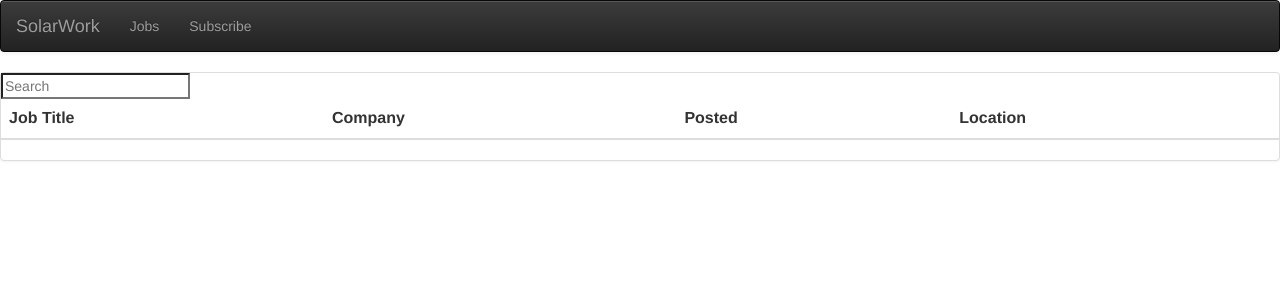
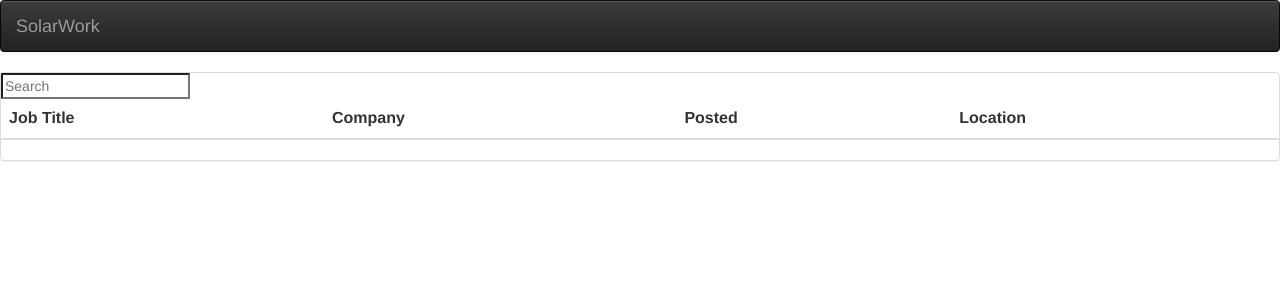
Before and after one commit to dhruvkar/solarwork, a Flask app: page / in a window 1280 px wide. Shown: the top 300 px of the page. Run offline with Flask 2, Linux system fonts and the light colour scheme; lists and menus that the app fills with data are empty; parts of the project's set-up code (start-up, migrations or seed data) failed here and were passed over; some libraries are stand-ins or nearby versions.

Commit message:
minor changes

```diff
--- a/solarwork/templates/base.html
+++ b/solarwork/templates/base.html
@@ -24,8 +24,7 @@
     <!-- Collect the nav links, forms, and other content for toggling -->
     <div class="collapse navbar-collapse" id="bs-example-navbar-collapse-1">
       <ul class="nav navbar-nav">
-        <li><a href="/">Jobs<span class="sr-only">(current)</span></a></li>
-        <li><a href="/subscribe/">Subscribe</a></li>
+        <!--li><a href="/subscribe/">Subscribe</a></li-->
       </ul>
     </div><!-- /.navbar-collapse -->
   </div><!-- /.container-fluid -->
--- /dev/null
+++ b/solarwork/wsgi.py
@@ -0,0 +1,4 @@
+from quickstart import app
+
+if __name__ == '__main__':
+    app.run()
```
Also changed, not shown: 1 other file.
